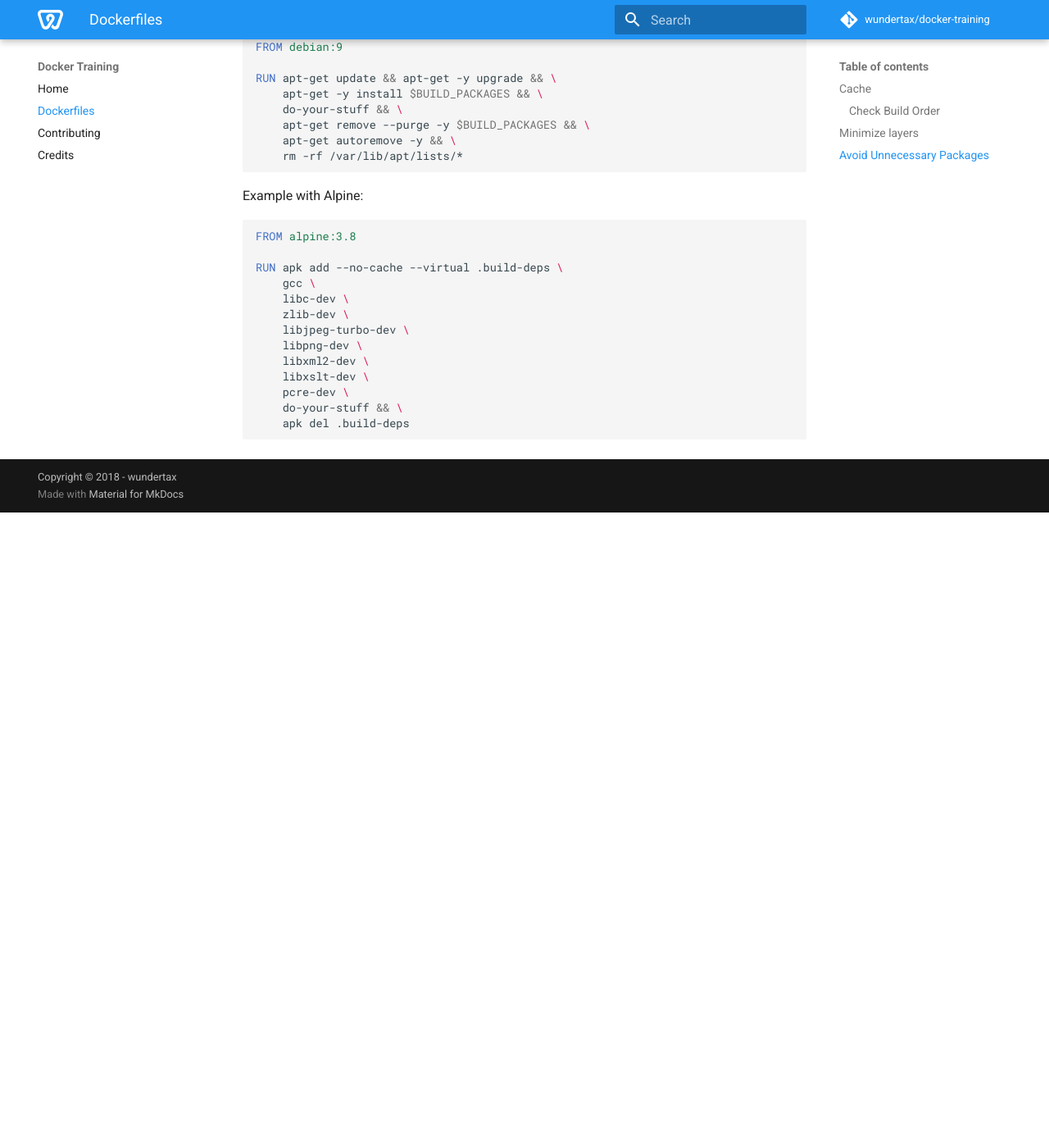
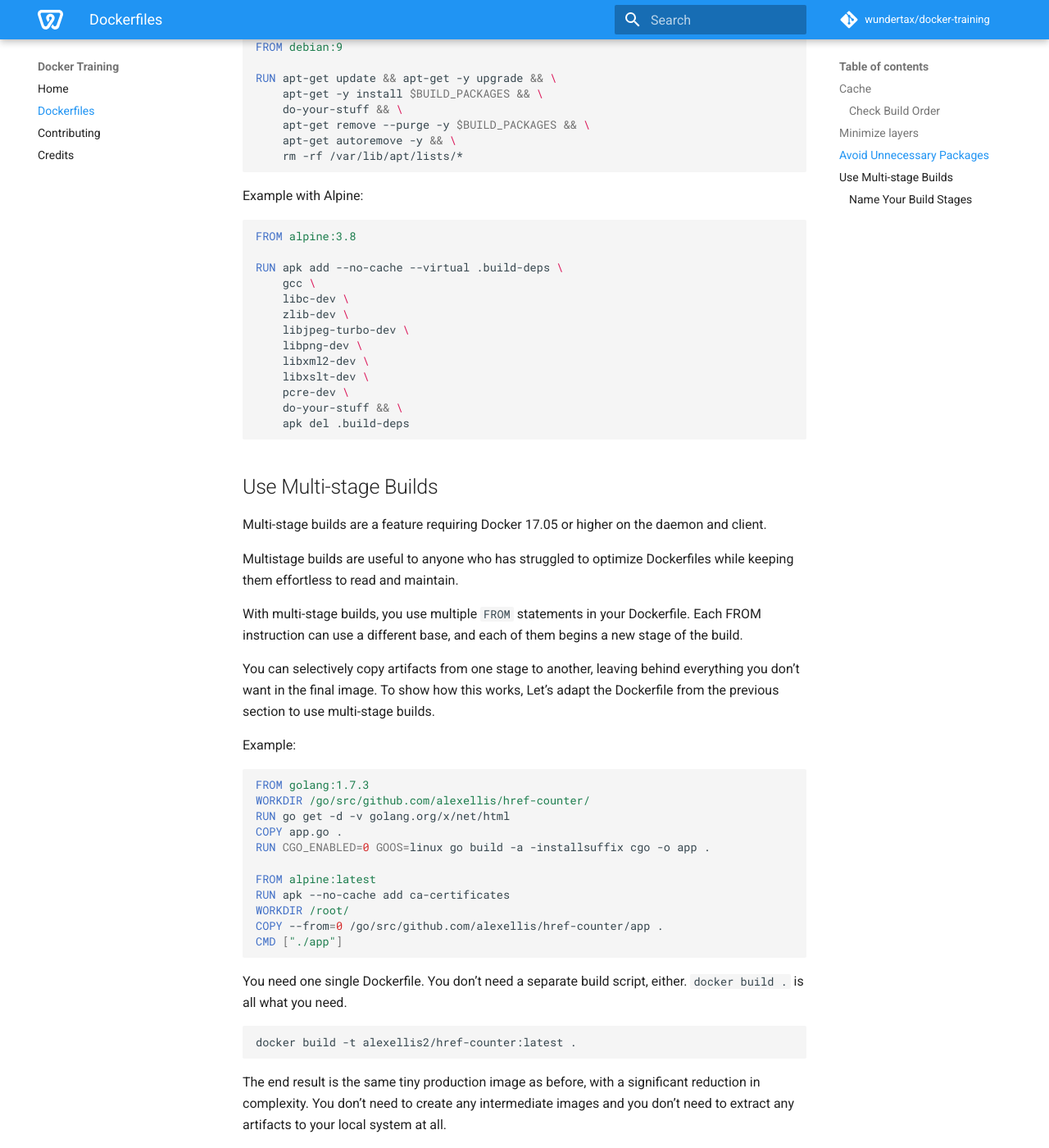
Before and after one commit to 2silver/docker-training, an MkDocs documentation site: the page built from docs/dockerfiles.md, in a window 1280 px wide and 1400 px high, scrolled down 2266 px. Shown: the whole window at 82% size. Built offline with MkDocs 1.6.1 and Material for MkDocs 9.7.7, drawn with Linux system fonts in a browser that asks for light colours; comment, search, counter and statistics services are not loaded; old or Windows-style settings are respelled for this version of MkDocs; before the commit the page ends 2891 px from its top, so only the background shows below that; some of the changed text lies outside the part shown.

Commit message:
docs: Add basic info about multi-stage builds

````diff
--- a/docs/dockerfiles.md
+++ b/docs/dockerfiles.md
@@ -122,3 +122,74 @@ RUN apk add --no-cache --virtual .build-deps \
     do-your-stuff && \
     apk del .build-deps
 ```
+
+## Use Multi-stage Builds
+
+Multi-stage builds are a feature requiring Docker 17.05 or higher on the daemon and client.
+
+Multistage builds are useful to anyone who has struggled to optimize Dockerfiles while keeping them effortless to read and maintain.
+
+With multi-stage builds, you use multiple `FROM` statements in your Dockerfile.
+Each FROM instruction can use a different base, and each of them begins a new stage of the build.
+
+You can selectively copy artifacts from one stage to another, leaving behind everything you don’t want in the final image.
+To show how this works, Let’s adapt the Dockerfile from the previous section to use multi-stage builds.
+
+Example:
+
+``` docker
+FROM golang:1.7.3
+WORKDIR /go/src/github.com/alexellis/href-counter/
+RUN go get -d -v golang.org/x/net/html
+COPY app.go .
+RUN CGO_ENABLED=0 GOOS=linux go build -a -installsuffix cgo -o app .
+
+FROM alpine:latest
+RUN apk --no-cache add ca-certificates
+WORKDIR /root/
+COPY --from=0 /go/src/github.com/alexellis/href-counter/app .
+CMD ["./app"]
+```
+
+You need one single Dockerfile.
+You don’t need a separate build script, either. `docker build .` is all what you need.
+
+``` docker
+docker build -t alexellis2/href-counter:latest .
+```
+
+The end result is the same tiny production image as before, with a significant reduction in complexity. You don’t need to create any intermediate images and you don’t need to extract any artifacts to your local system at all.
+
+How does it work?
+The second `FROM`instruction starts a new build stage with the `alpine:latest` image as its base.
+The `COPY --from=0` line copies just the built artifact from the previous stage into this new stage.
+
+The Go SDK and any intermediate artifacts are left behind, and not saved in the final image.
+
+### Name Your Build Stages
+
+By default, the stages are not named, and you refer to them by their integer number, starting with 0 for the first `FROM` instruction.
+
+However, you can name your stages, by adding an `as <NAME>` to the `FROM` instruction.
+
+This example improves the previous one by naming the stages and using the name in the `COPY` instruction.
+
+This means that even if the instructions in your Dockerfile are re-ordered later, the `COPY` does not break.
+
+Example:
+
+``` docker
+FROM golang:1.7.3 as builder
+WORKDIR /go/src/github.com/alexellis/href-counter/
+RUN go get -d -v golang.org/x/net/html
+COPY app.go    .
+RUN CGO_ENABLED=0 GOOS=linux go build -a -installsuffix cgo -o app .
+
+FROM alpine:latest
+RUN apk --no-cache add ca-certificates
+WORKDIR /root/
+COPY --from=builder /go/src/github.com/alexellis/href-counter/app .
+CMD ["./app"]
+```
+
+For more info, please consult the [official docs](https://docs.docker.com/develop/develop-images/multistage-build/#name-your-build-stages).
````
Also changed, not shown: docs/credits.md (+1 -0 lines).
